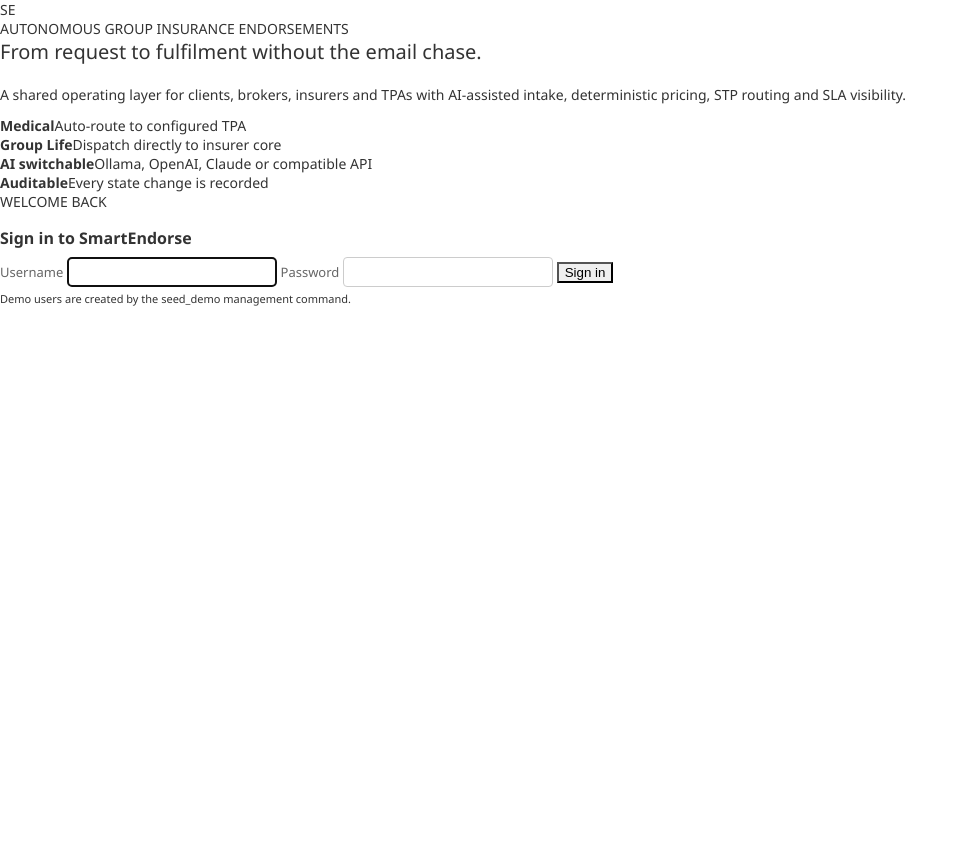
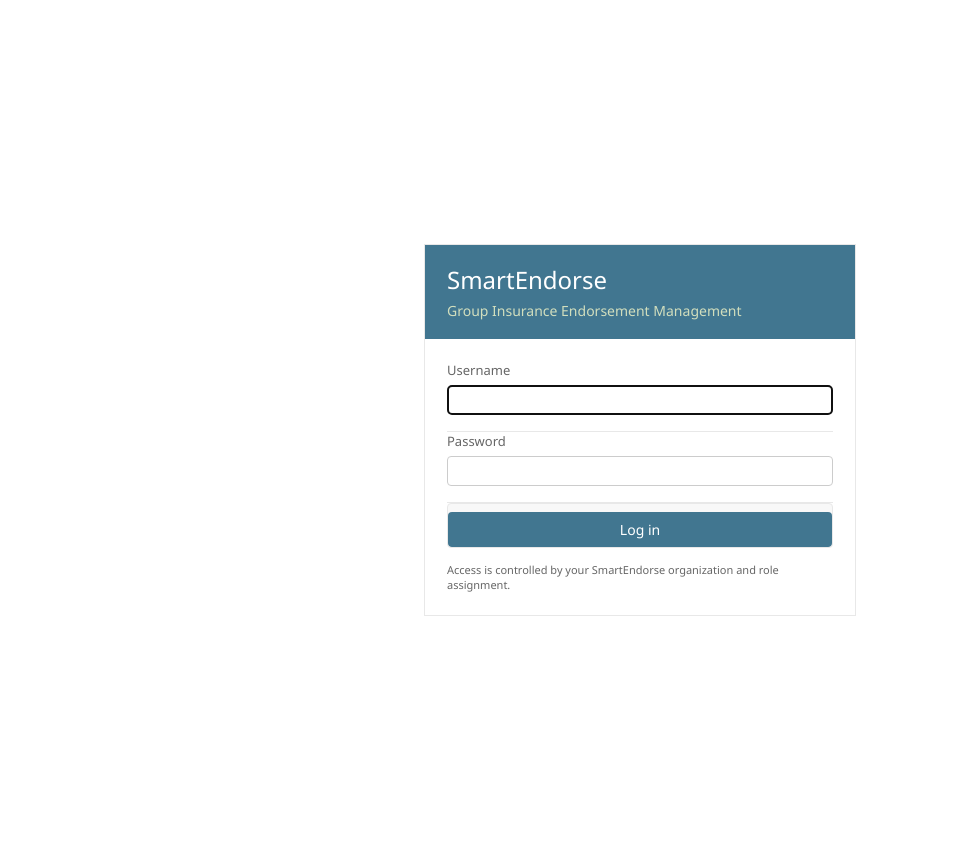
Before and after one commit to nasirsaikh/SmartEndorse, a Django app: page /accounts/login/ in a window 1280 px wide. Shown: the whole page, without its empty margins (0-968 px from the left). Before the commit the page ends 306 px from the top, so only its background shows below. Run offline with Django 5.2, Linux system fonts and the light colour scheme; some libraries are stand-ins or nearby versions.

Commit message:
Make login match Django admin

```diff
--- a/templates/registration/login.html
+++ b/templates/registration/login.html
@@ -1,31 +1,28 @@
 {% extends "base.html" %}
-{% block title %}Sign in | SmartEndorse{% endblock %}
+{% block title %}Log in | SmartEndorse{% endblock %}
 {% block unauthenticated %}
-<div class="login-shell">
-  <div class="login-brand">
-    <div class="brand-mark brand-mark-large">SE</div>
-    <div class="eyebrow text-primary mt-4">AUTONOMOUS GROUP INSURANCE ENDORSEMENTS</div>
-    <h1 class="display-5 fw-bold">From request to fulfilment without the email chase.</h1>
-    <p class="lead text-secondary">A shared operating layer for clients, brokers, insurers and TPAs with AI-assisted intake, deterministic pricing, STP routing and SLA visibility.</p>
-    <div class="login-feature-grid">
-      <div><strong>Medical</strong><span>Auto-route to configured TPA</span></div>
-      <div><strong>Group Life</strong><span>Dispatch directly to insurer core</span></div>
-      <div><strong>AI switchable</strong><span>Ollama, OpenAI, Claude or compatible API</span></div>
-      <div><strong>Auditable</strong><span>Every state change is recorded</span></div>
+<div class="portal-login-shell">
+  <div class="portal-login">
+    <div class="portal-login-header">
+      <h1>SmartEndorse</h1>
+      <p>Group Insurance Endorsement Management</p>
     </div>
-  </div>
-  <div class="login-card">
-    <div class="mb-4"><div class="eyebrow text-primary">WELCOME BACK</div><h2 class="h3">Sign in to SmartEndorse</h2></div>
-    {% if form.errors %}<div class="alert alert-danger">Invalid username or password.</div>{% endif %}
-    <form method="post">
-      {% csrf_token %}
-      <label class="form-label">Username</label>
-      <input type="text" name="username" autofocus class="form-control form-control-lg mb-3">
-      <label class="form-label">Password</label>
-      <input type="password" name="password" class="form-control form-control-lg mb-4">
-      <button class="btn btn-primary btn-lg w-100">Sign in</button>
-    </form>
-    <p class="small text-secondary mt-4 mb-0">Demo users are created by the seed_demo management command.</p>
+    <div class="login-form">
+      {% if form.errors %}<p class="errornote">Please enter a correct username and password.</p>{% endif %}
+      <form method="post">
+        {% csrf_token %}
+        <div class="form-row">
+          <label for="id_username">Username</label>
+          <input type="text" name="username" autofocus autocomplete="username" id="id_username">
+        </div>
+        <div class="form-row">
+          <label for="id_password">Password</label>
+          <input type="password" name="password" autocomplete="current-password" id="id_password">
+        </div>
+        <div class="submit-row"><input type="submit" value="Log in"></div>
+      </form>
+      <p class="portal-login-note">Access is controlled by your SmartEndorse organization and role assignment.</p>
+    </div>
   </div>
 </div>
 {% endblock %}
```
